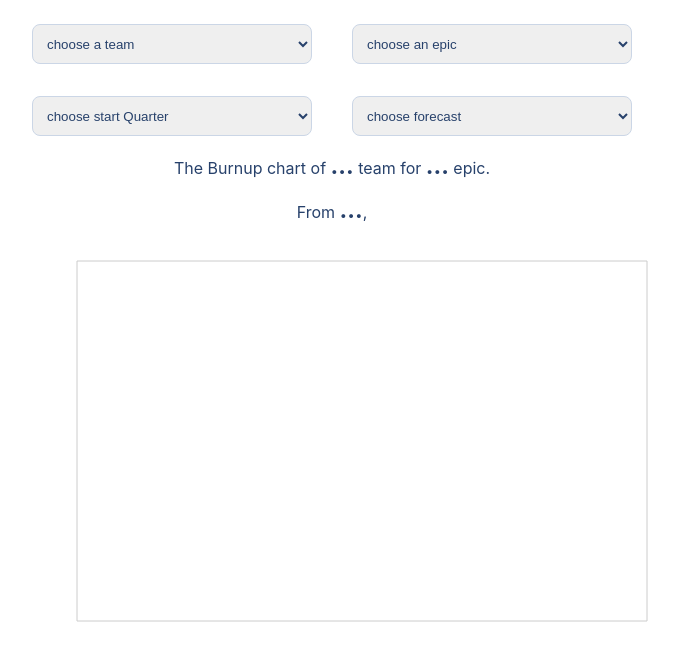
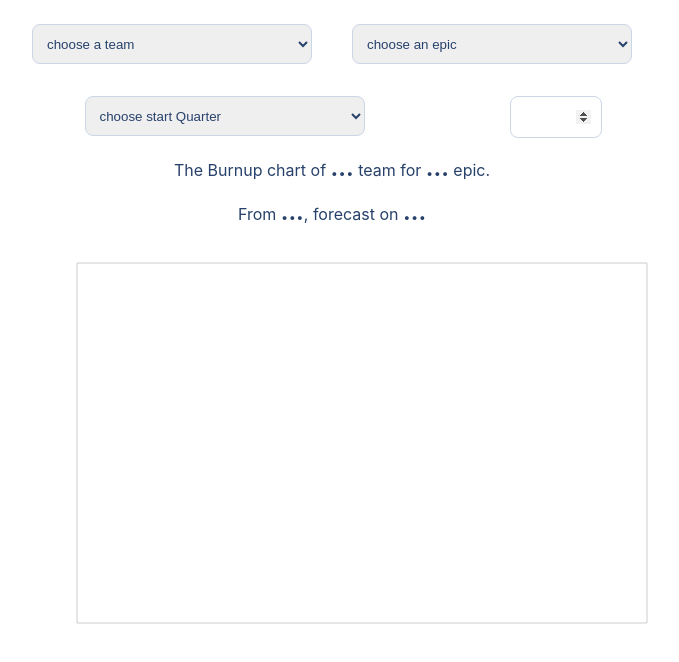
Before and after one commit to guyoome/agile-metrics, a React (Create React App) app: page / in a window 1280 px wide. Shown: the top 662 px of the page, without its empty margins (12-691 px from the left). Built offline with nearby package versions, Linux system fonts and the light colour scheme.

Commit message:
Change forecast input

```diff
--- a/src/Burnup/Burnup.js
+++ b/src/Burnup/Burnup.js
@@ -1,5 +1,6 @@
 import React, { useEffect, useState } from 'react';
 import Dropdown from '../components/Dropdown';
+import Number from '../components/Number';
 import Teams from '../utils/Teams';
 import { ResponsiveContainer, LineChart, Line, CartesianGrid, XAxis, YAxis } from 'recharts';
 import burnup from "./Burnup.logic";
@@ -118,18 +119,16 @@ function Burnup() {
                 </div>
 
                 <div className="flex-item">
-                    <Dropdown default="choose forecast"
-                        options={["1", "2", "3", "4", "5"]}
-                        value={(e) => { setForecastScope(parseInt(e, 10)) }}
-                    />
+                    <Number
+                        value={(e) => { setForecastScope(parseInt(e, 10)) }} />
                 </div>
             </div>
 
             <p>The Burnup chart of <span className="highlight">{team.name ? team.name : "..."}</span> team
                 for <span className="highlight">{epic.summary ? epic.summary : "..."}</span> epic.</p>
 
-            <p>From <span className="highlight">{quarterStart ? "Q" + quarterStart : "..."}</span>,</p>
-            {/* to <span className="highlight">{forecastScope ? "Q" + quarterEnd : "..."}</span> */}
+            <p>From <span className="highlight">{quarterStart ? "Q" + quarterStart : "..."}</span>,
+            forecast on  <span className="highlight">{forecastScope ? forecastScope + " Sprints" : "..."}</span></p>
 
             <div className="mt-5">
                 <ResponsiveContainer height={400}>
@@ -139,7 +138,7 @@ function Burnup() {
                         <Line type="linear" dataKey="avg" stroke="#CBD6E6" dot={false} strokeWidth={2} strokeDasharray="4 4" />
                         <Line type="linear" dataKey="avgmore" stroke="#CBD6E6" dot={false} strokeWidth={2} strokeDasharray="4 4" />
                         <Line type="linear" dataKey="avgless" stroke="#CBD6E6" dot={false} strokeWidth={2} strokeDasharray="4 4" />
-                        <Line type="linear" dataKey="doneIssues" stroke="#00c39e" strokeWidth={3}/>
+                        <Line type="linear" dataKey="doneIssues" stroke="#00c39e" strokeWidth={3} />
                         <XAxis dataKey="name" />
                         <YAxis />
                     </LineChart>
--- /dev/null
+++ b/src/components/Number.css
@@ -0,0 +1,19 @@
+.number-container{
+
+}
+
+.number{
+    width: 100%;
+    height: 40px;
+    border-radius: 8px;
+    border-style: 1;
+    padding: 0 10px 0 10px ;
+    border-color: #CBD6E6;
+    border-style: solid;
+    border-width: 1px;
+    color: #27416b;
+}
+
+input[type=number]::-webkit-inner-spin-button {
+    opacity: 1;
+  }
--- /dev/null
+++ b/src/components/Number.js
@@ -0,0 +1,21 @@
+import React, { useEffect, useState } from 'react';
+
+import './Number.css';
+
+function Number(props) {
+    const [value, setValue] = useState();
+
+    useEffect(() => {
+        props.value(value);
+    }, [props, value]);
+
+    return (
+        <div className="number-container">
+            <input className="number" type="number" id="tentacles" name="tentacles"
+                min="0" max="20"
+                onChange={(e) => { setValue(e.target.value) }}></input>
+        </div>
+    );
+}
+
+export default Number;
```
